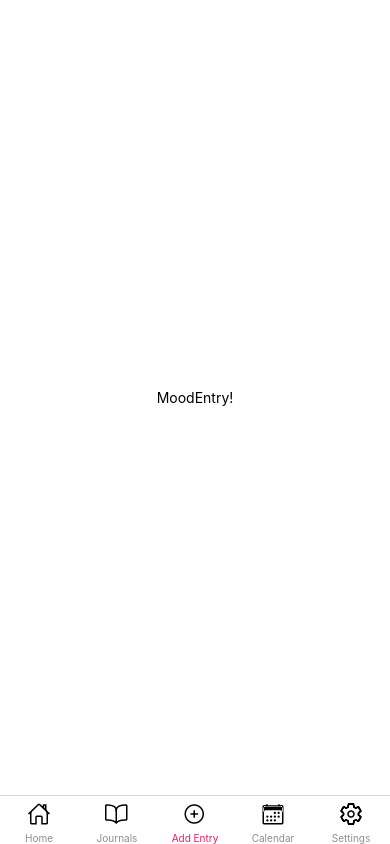
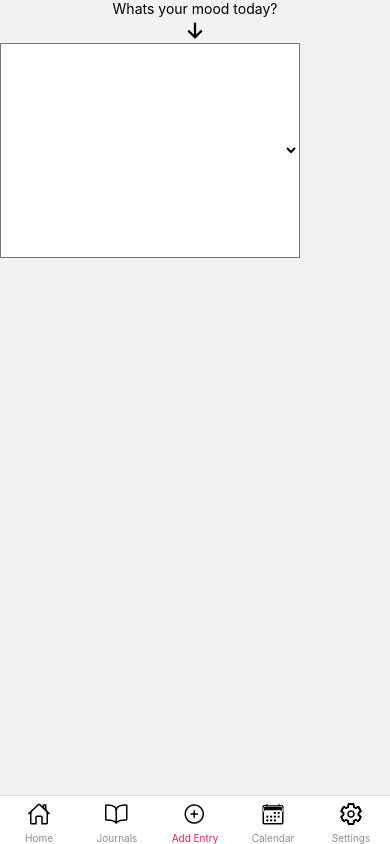
Before and after one commit to Proper-Stevo/catchingFeelings, a React Native app: screen /MoodEntry in a window 390 px wide. Built offline with nearby package versions, Linux system fonts and the light colour scheme.

Commit message:
picker for app

```diff
--- a/package.json
+++ b/package.json
@@ -10,6 +10,8 @@
   },
   "dependencies": {
     "@expo/webpack-config": "^18.0.1",
+    "@react-native-community/datetimepicker": "^7.2.0",
+    "@react-native-picker/picker": "^2.4.10",
     "@react-navigation/bottom-tabs": "^6.5.7",
     "@react-navigation/native": "^6.1.6",
     "@react-navigation/native-stack": "^6.9.12",
@@ -23,7 +25,8 @@
     "react-native-web": "~0.18.10"
   },
   "devDependencies": {
-    "@babel/core": "^7.20.0"
+    "@babel/core": "^7.20.0",
+    "react-native-wheel-pick": "^1.2.2"
   },
   "private": true
 }
--- a/src/screens/HomeScreen.js
+++ b/src/screens/HomeScreen.js
@@ -15,7 +15,7 @@ export default function HomeScreen({ navigation }) {
       <TouchableOpacity
         style={styles.button}
         onPress={() => navigation.navigate('SignUp')}>
-        <Text style={styles.buttonText}>Sign In</Text>
+        <Text style={styles.buttonText}>Sign Up</Text>
       </TouchableOpacity>
     </View>
 
--- a/src/screens/MoodEntry.js
+++ b/src/screens/MoodEntry.js
@@ -1,20 +1,31 @@
-import { StatusBar } from 'expo-status-bar';
-import { StyleSheet, Text, View } from 'react-native';
+import { StatusBar } from "expo-status-bar";
+import { StyleSheet, View, Text } from "react-native";
+import Ionicons from '@expo/vector-icons/Ionicons';
+import { Picker } from "@react-native-picker/picker";
 
 export default function MoodEntry() {
   return (
-    <View style={styles.container}>
-      <Text>MoodEntry!</Text>
-      <StatusBar style="auto" />
+    <View style={styles.create}>
+      <Text style={{ textAlign: "center" }}>Whats your mood today?</Text>
+      <Ionicons name="arrow-down" size={24} color="black" style={{ textAlign: "center" }} />
+
+      <Picker
+        style={{ backgroundColor: 'white', width: 300, height: 215 }}
+        selectedValue='item1'
+        pickerData={['item1', 'item2']}
+        onValueChange={value => { console.log(value) }}
+      />
+
     </View>
-  );
+  )
 }
 
 const styles = StyleSheet.create({
-  container: {
+  constainer: {
     flex: 1,
-    backgroundColor: 'white',
-    alignItems: 'center',
-    justifyContent: 'center',
-  },
-});
+    textAlign: "center",
+    backgroundColor: "#fff",
+    alignItems: "center",
+    justifyContent: "center",
+  }
+})
```
Also changed, not shown: 2 other files (tests, documents, lock files or other folders).
